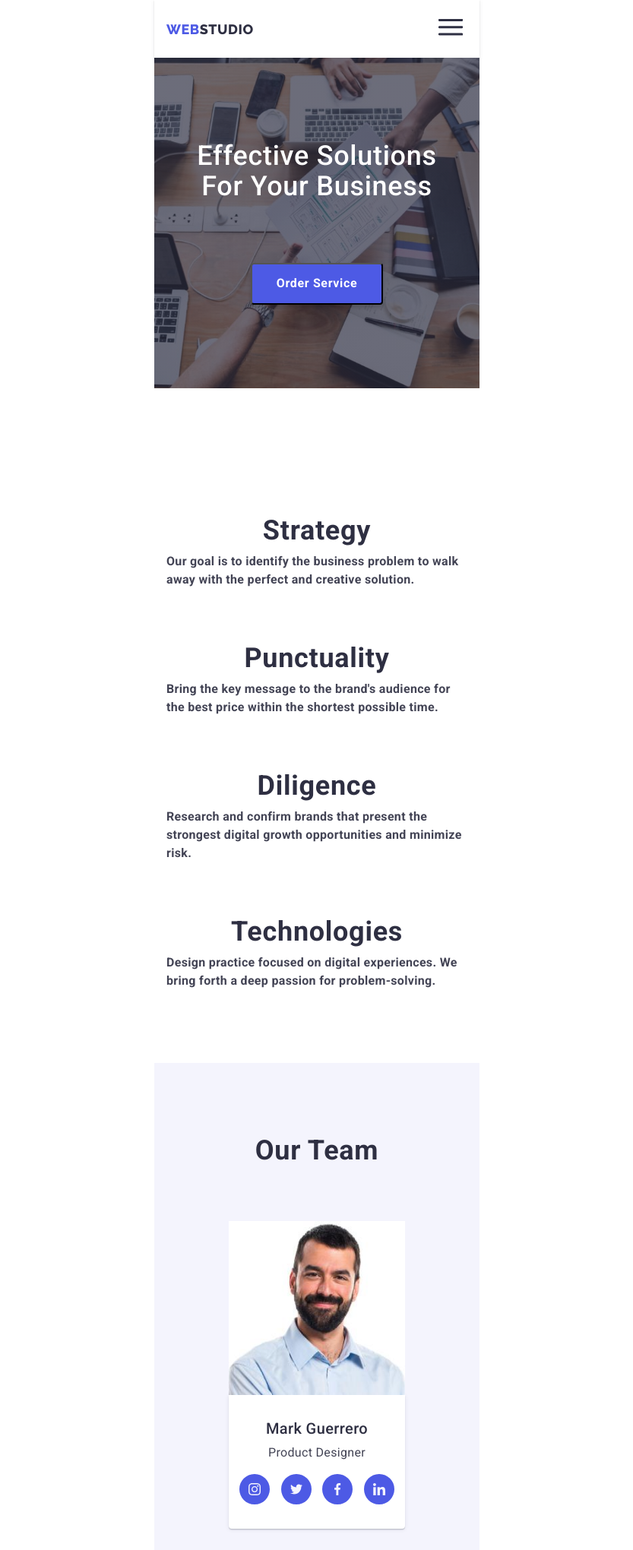
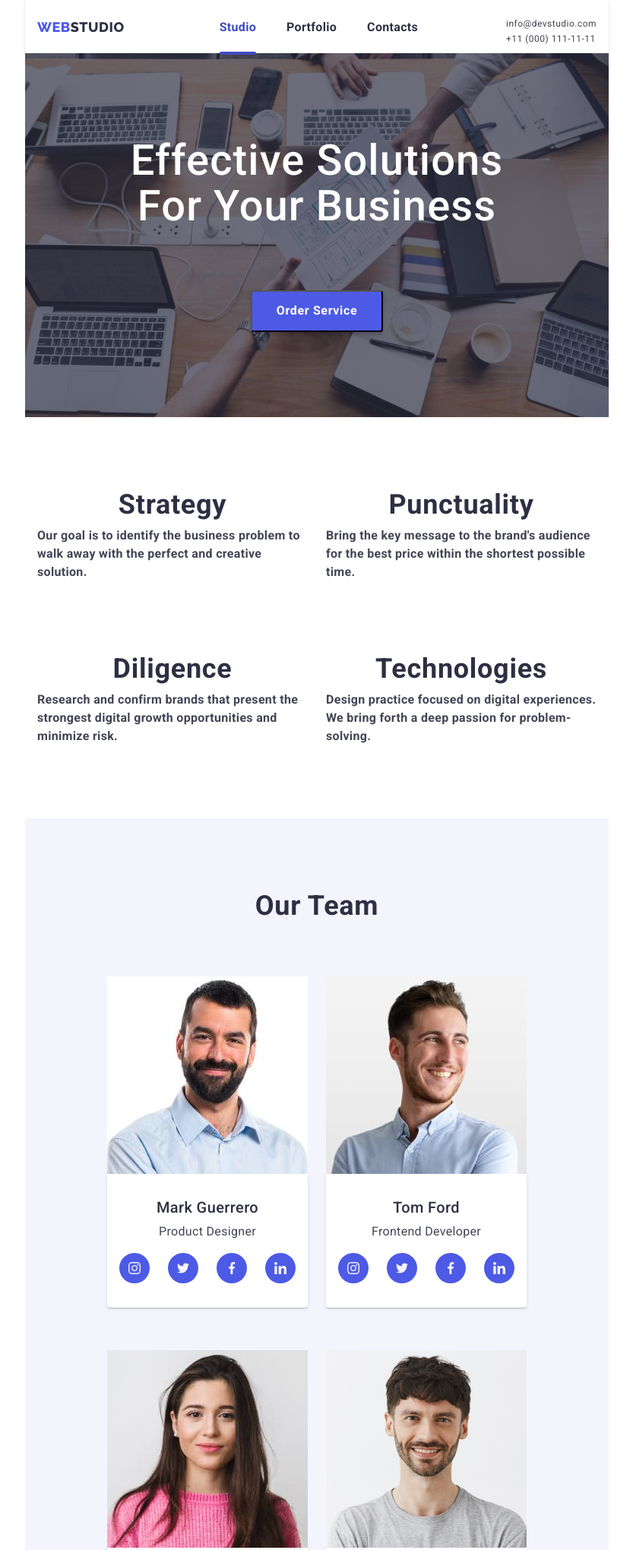
Before and after one commit to anatolij381/goit-markup-hw-07, a plain HTML site: page index.html in a window 1280 px wide. Shown: the top 2040 px of the page at 76% size, without its empty margins (223-1056 px from the left). Drawn offline with nearby package versions, Linux system fonts and the light colour scheme.

Commit message:
1
пофіксив мобільну версію, зроблена  студио для планшета

```diff
--- a/css/style.css
+++ b/css/style.css
@@ -24,7 +24,7 @@ html {
         position: relative;
         font-family: 'Roboto';
         font-style: normal;
-        max-width: 428px;
+        width: 428px;
         margin: 0;
         margin-left: auto;
         margin-right: auto;
@@ -224,8 +224,8 @@ html {
         position: fixed;
         top: 0;
         left: 0;
-        width: 100%;
-        height: 100%;
+        width: 428px;
+        height: 796px;
         padding: 40px;
 
         background: var(--background-header);
@@ -422,7 +422,7 @@ html {
         padding-top: 96px;
         padding-bottom: 96px;
     }
-    .main-flex {
+    .advantage-flex {
         margin: 0;
         padding: 0;
         list-style: none;
@@ -459,13 +459,20 @@ html {
     .advantage-list {
         display: none;
     }
+    .contacts-mail:hover,
+    .contacts-mail:focus {
+        color: var(--ocean);
+}
 
         /* TEAM */
 
     .team {
-        max-width: 428px;
+        width: 428px;
         background-color: var(--cloud);
         padding: 96px 82px;
+    }
+    .team li {
+        list-style: none;
     }
 
     .team .title {
@@ -479,6 +486,10 @@ html {
         text-transform: capitalize;
 
         color: var(--navy-blue);
+    }
+    .team-flex {
+        margin: 0;
+        padding: 0;
     }
     .team-list {
         padding-top: 72px;
@@ -540,10 +551,6 @@ html {
         padding-top: 96px;
         padding-bottom: 96px;
     }
-    .clients .container {
-        padding-left: 8px;
-        padding-right: 8px;
-    }
 
     .clients-icon {
         display: block;
@@ -563,20 +570,18 @@ html {
     .clients-list {
         display: flex;
         flex-wrap: wrap;
+        gap: 16px;
         justify-content: center;
+        margin-top: 16px;
     }
 
     .clients-card {
         display: block;
         max-width: 100%;
         height: auto;
-        margin-top: 72px;
-        margin-left: 8px;
-        margin-right: 8px;
+        margin-top: 56px;
 
         padding: 16px 40px;
-        width: 190px;
-        height: 88px;
         border: 1px solid var(--LIGHT_SLATE);
         border-radius: 4px;
         fill: #AFB1B8;
@@ -673,7 +678,7 @@ html {
     }
 
     .subscribe-button-input {
-
+        width: 264px;
 
         padding-left: 16px;
 
@@ -883,6 +888,195 @@ html {
         box-shadow: 0px 1px 6px rgba(46, 47, 66, 0.08), 0px 1px 1px rgba(46, 47, 66, 0.16), 0px 2px 1px rgba(46, 47, 66, 0.08);;
         transition-property: transform, opacity;
         transition: 250ms cubic-bezier(0.4, 0, 0.2, 1);
+}
+@media screen and (min-width: 768px) {
+    .body {
+        width: 768px;
+    }
+    .header {
+        padding-bottom: 10px;
+    }
+
+    .menunav {
+        display: flex;
+        gap: 40px;
+        padding: 0;
+        margin: 0;
+    }
+    .menunav-studio,
+    .menunav-portfolio,
+    .menunav-contacts {
+        position: relative;
+        list-style: none;
+    }
+    .nav {
+        text-decoration: none;
+        display: block;
+        padding: 0px;
+        color: var(--navy-blue);
+        font-weight: 600;
+        font-size: 16px;
+        line-height: 1.5;
+        letter-spacing: 0.02em;
+        transition-property: color;
+        transition-duration: 250ms;
+        transition-timing-function: cubic-bezier(0.4, 0, 0.2, 1);
+    }
+    .nav:hover,
+    .nav:focus {
+        color: var(--ocean);
+    }
+    .menunav .activ >.nav {
+        color: var(--ocean);
+    }
+    .menunav .activ::after {
+        content: "";
+        width: 100%;
+        height: 4px;
+        border-radius: 2px;
+        background-color: var(--ocean);
+        position: absolute;
+        bottom: -24px;
+    }
+    .contacts {
+        display: flex;
+        flex-direction: column;
+        gap: 4px;
+
+    }
+    .contacts a {
+        font-style: normal;
+        font-weight: 400;
+        font-size: 12px;
+        line-height: 1.33;
+
+        letter-spacing: 0.04em;
+        text-decoration: none;
+        color: var(--slate);
+    }
+    .header-nav {
+        display: flex;
+        gap: 125px;
+        align-items: center;
+    }
+    .header-flex {
+        align-items: flex-start;
+    }
+
+    .header-button {
+        display: none;
+    }
+
+    .hero {
+        padding-top: 112px;
+        padding-bottom: 112px;
+    }
+    .hero-title {
+        width: 492px;
+        height: 120px;
+    }
+    .hero-title-text {
+        font-weight: 500;
+        font-size: 56px;
+        line-height: 1.07;
+
+    }
+    .advantage-flex {
+        display: flex;
+        gap: 24px;
+        flex-wrap: wrap;
+    }
+    .advantage-flex li {
+        width: 356px;
+    }
+    .advantage {
+
+        padding-top: 24px;
+
+    }
+    .team {
+        width: 768px;
+        padding-left: 0;
+        padding-right: 0;
+    }
+    .team .title {
+        margin-bottom: 40px;
+    }
+    .team-list {
+        display: block;
+        width: 264px;
+        padding: 0;
+        margin-top: 32px;
+    }
+    .team li {
+        list-style: none;
+    }
+    .team-flex {
+        display: flex;
+        flex-wrap: wrap;
+        gap: 24px;
+        margin: 0;
+        padding: 0;
+        justify-content: center;
+
+    }
+    .team-card {
+        padding-left: 16px;
+        padding-right: 16px;
+    }
+    .clients-list {
+        gap: 24px;
+        margin-top: 24px;
+
+    }
+
+    .clients-card {
+        padding: 16px 32px;
+        margin-top: 48px;
+    }
+    .clients-icon {
+        margin: 0;
+    }
+
+    .footer .container {
+        padding-left: 108px;
+        padding-right: 108px;
+
+    }
+    .footer-flex {
+        display: flex;
+        gap: 24px;
+        flex-wrap: wrap;
+    }
+    .footer-text {
+        width: 264px;
+    }
+    .soc {
+        margin-top: 0;
+    }
+    .footer-logo {
+        justify-content: start;
+    }
+    .address {
+        text-align: left;
+    }
+    .social {
+        text-align: left;
+    }
+    .sub {
+        margin-top: 48px;
+        flex-direction: row;
+        flex-wrap: wrap;
+    }
+    .subscribe-button-input {
+        width: 264px;
+        margin-right: 8px;
+    }
+    .subscribe-title {
+        display: inline;
+        width: 500px;
+    }
+
 
 
 }
--- a/index.html
+++ b/index.html
@@ -163,7 +163,7 @@
     <section class="advantage">
         <div class="container">
             <h2>advantage</h2>
-        <ul class="main-flex">
+        <ul class="advantage-flex">
             <li>
                 <svg class="advantage-list">
                     <use href="./images/sprite.svg#icon-antenna"></use>
@@ -213,7 +213,7 @@
     <section class="team">
         <div class="container">
             <h2 class="title">Our Team</h2>
-        <ul class="container main-flex">
+        <ul class="team-flex">
             <li class="team-list">
                 <img class="team-images" src="./images/img1.jpg" alt="Mark Guerrero">
                 <div class="team-card">
@@ -411,7 +411,7 @@
             <div class="sub">
                 <h3 class="subscribe-title">Subscribe</h3>
                 <div>
-                    <input class="subscribe-button-input" type="email" name="email"size="40" placeholder="E-mail">
+                    <input class="subscribe-button-input" type="email" name="email" placeholder="E-mail">
                 </div>
                 <button class="sub-button-subscribe">
                     <p class="subscribe-button-subscribe">Subscribe</p>
```
